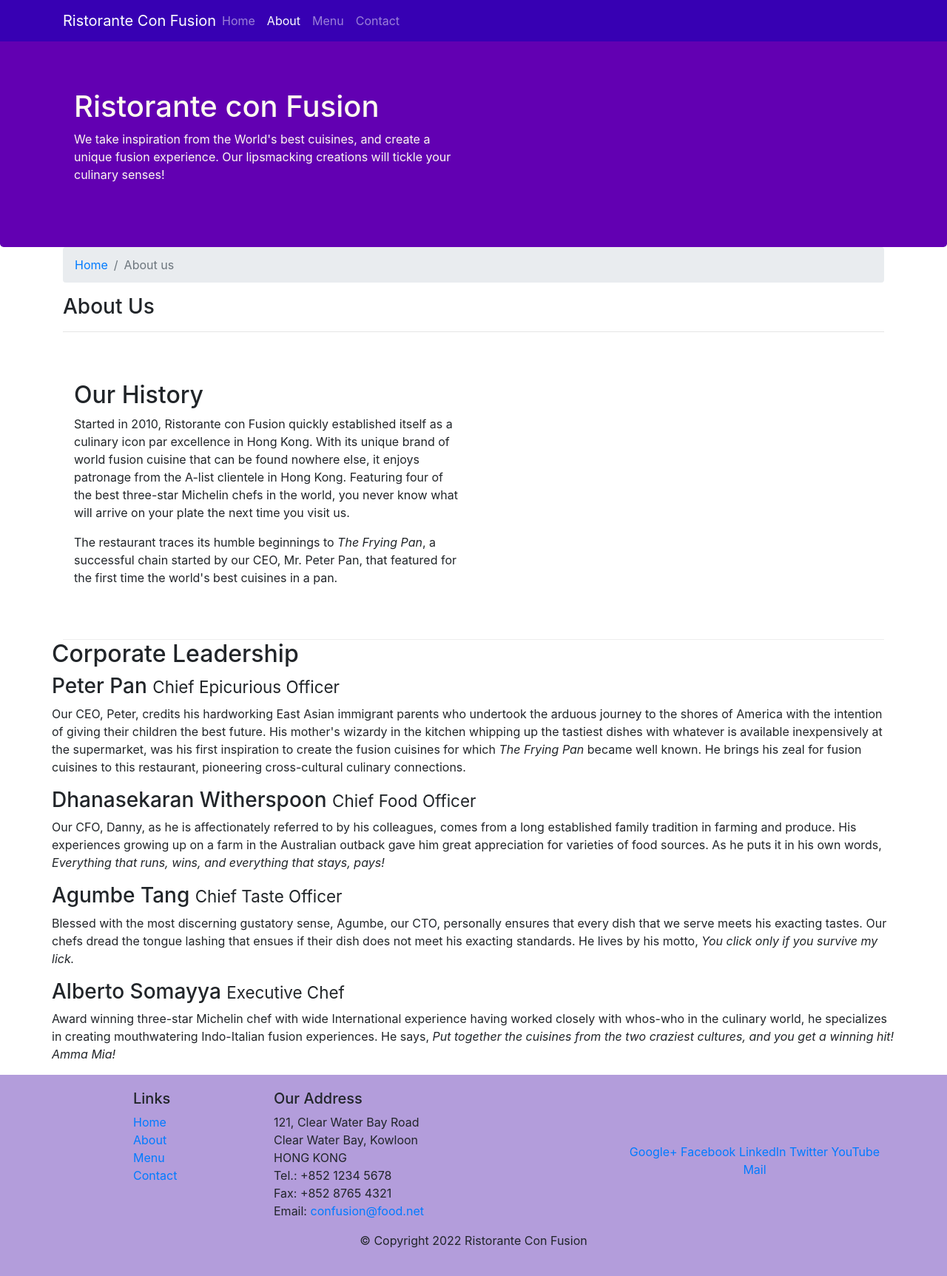
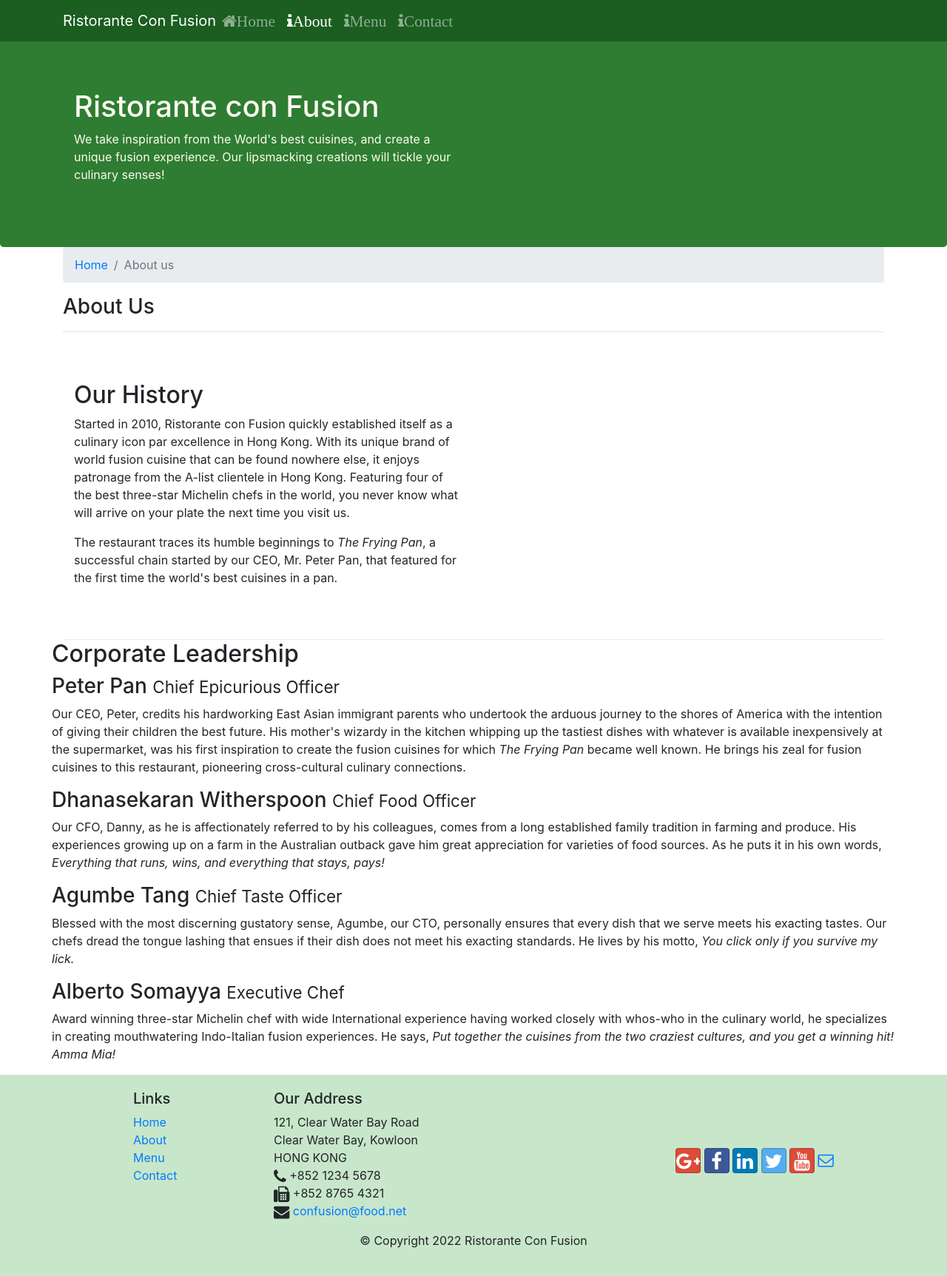
Before and after one commit to Kipkorir74/confusion-eateries, a website: page aboutus.html in a window 1280 px wide. Shown: the whole page at 74% size. Drawn offline with nearby package versions, Linux system fonts and the light colour scheme.

Commit message:
icons and navigation

```diff
--- a/aboutus.html
+++ b/aboutus.html
@@ -10,7 +10,8 @@
     <!-- Bootstrap CSS -->
     <link rel="stylesheet" href="node_modules/bootstrap/dist/css/bootstrap.min.css">
     <link rel="stylesheet" href="./css/styles.css">
-
+    <link rel="stylesheet" href="node_modules/font-awesome/css/font-awesome.min.css">
+    <link rel="stylesheet" href="node_modules/bootstrap-social/bootstrap-social.css">
     <title>Ristorante Con Fusion: About Us</title>
 
 </head>
@@ -25,10 +26,14 @@
         <a class="navbar-brand mr-auto" href="index.html">Ristorante Con Fusion</a>
         <div class="collapse navbar-collapse" id="Navbar">
             <ul class="navbar-nav mr-auto">
-                <li class="nav-item "><a class="nav-link" href="./index.html">Home</a></li>
-                <li class="nav-item active"><a class="nav-link" href="#">About</a></li>
-                <li class="nav-item"><a class="nav-link" href="#">Menu</a></li>
-                <li class="nav-item"><a class="nav-link" href="#">Contact</a></li>
+                <li class="nav-item "><a class="nav-link" href="./index.html"><span
+                        class="fa fa-home fa-lg">Home</span></a></li>
+                <li class="nav-item active"><a class="nav-link" href="#"><span
+                        class="fa fa-info fa-lg">About</span></a></li>
+                <li class="nav-item"><a class="nav-link" href="#"><span
+                        class="fa fa-info fa-lg">Menu</span></a></li>
+                <li class="nav-item"><a class="nav-link" href="#"><span
+                        class="fa fa-info fa-lg">Contact</span></a></li>
 
             </ul>
         </div>
@@ -129,19 +134,24 @@
                     121, Clear Water Bay Road<br>
                     Clear Water Bay, Kowloon<br>
                     HONG KONG<br>
-                    Tel.: +852 1234 5678<br>
-                    Fax: +852 8765 4321<br>
-                    Email: <a href="mailto:confusion@food.net">confusion@food.net</a>
+                    <i class="fa fa-phone fa-lg"></i>  +852 1234 5678<br>
+                    <i class="fa fa-fax fa-lg"></i> +852 8765 4321<br>
+                    <i class="fa fa-envelope fa-lg"></i> <a href="mailto:confusion@food.net">confusion@food.net</a>
                 </address>
             </div>
             <div class="col-12 col-sm-4 align-self-center">
                 <div class="text-center">
-                    <a href="http://google.com/+">Google+</a>
-                    <a href="http://www.facebook.com/profile.php?id=">Facebook</a>
-                    <a href="http://www.linkedin.com/in/">LinkedIn</a>
-                    <a href="http://twitter.com/">Twitter</a>
-                    <a href="http://youtube.com/">YouTube</a>
-                    <a href="mailto:">Mail</a>
+                    <a class="btn btn-social-icon btn-google" href="http://google.com/+"><i
+                            class="fa fa-google-plus fa-lg"></i></a>
+                    <a class="btn btn-social-icon btn-facebook" href="http://www.facebook.com/profile.php?id="><i
+                            class="fa fa-facebook fa-lg"></i> </a>
+                    <a class="btn btn-social-icon btn-linkedin" href="http://www.linkedin.com/in/"><i
+                            class="fa fa-linkedin fa-lg"></i></a>
+                    <a class="btn btn-social-icon btn-twitter" href="http://twitter.com/"><i
+                            class="fa fa-twitter fa-lg"></i></a>
+                    <a class="btn btn-social-icon btn-google" href="http://youtube.com/"><i
+                            class="fa fa-youtube fa-lg"></i> </a>
+                    <a href="mailto:"><i class="fa fa-envelope-o fa-lg"></i></a>
                 </div>
             </div>
         </div>
--- a/css/styles.css
+++ b/css/styles.css
@@ -10,14 +10,14 @@
     min-height: 400px;
 }
 .footer{
-    background-color: #B39DDB;
+    background-color: #C8E6C9;
     margin:0px auto;
     padding: 20px 0px 20px 0px;
 }
 .jumbotron{
     padding: 70px 30px 70px 30px;
     margin:0px auto;
-    background: #6200B2;
+    background: #2E7D32;
     color: floralwhite;
 }
 .address {
@@ -30,5 +30,5 @@ body{
     z-index: 0;
 }
 .navbar-dark{
-    background: #3700B3;
+    background: #1B5E20;
 }
--- a/package.json
+++ b/package.json
@@ -15,6 +15,8 @@
   },
   "dependencies": {
     "bootstrap": "^4.0.0",
+    "bootstrap-social": "^5.1.1",
+    "font-awesome": "^4.7.0",
     "jquery": "^3.3.1",
     "popper.js": "^1.12.9"
   }
```
Also changed, not shown: index.html (+25 -14 lines), 1 other file.
